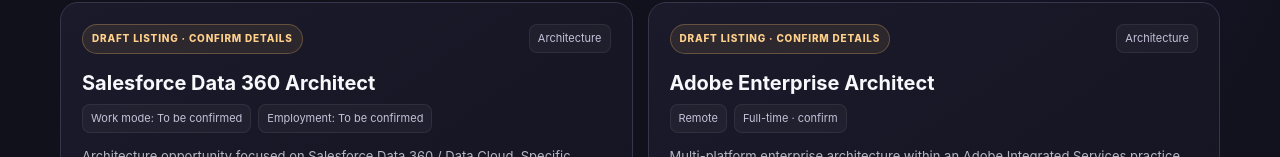
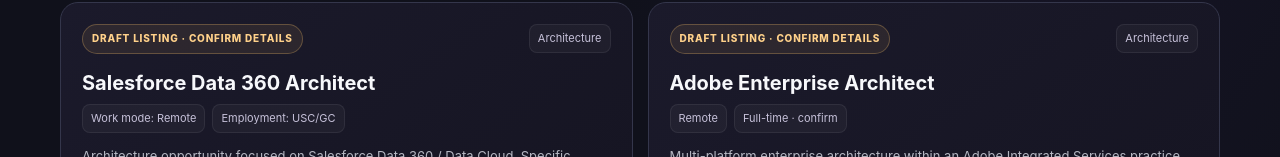
Before and after one commit to ITRecruitersachin/FornaxTech-US-Careers, a plain HTML site: page index.html in a window 1280 px wide. Shown: the part 795-952 px from the top of the page. Drawn offline with Linux system fonts and the light colour scheme.

Commit message:
Update index.html

```diff
--- a/index.html
+++ b/index.html
@@ -49,9 +49,9 @@ footer{border-top:1px solid var(--line);padding:28px 0 36px;margin-top:35px}.foo
     <select id="category" class="field" aria-label="Filter by category"><option value="">All categories</option><option>Architecture</option><option>Enterprise Applications</option><option>AI & Data</option><option>Engineering</option></select>
   </div>
   <div class="jobgrid" id="jobGrid">
-    <article class="job" data-title="Salesforce Data 360 Architect" data-mode="To be confirmed" data-category="Architecture" data-search="salesforce data 360 data cloud architect customer data platform">
+    <article class="job" data-title="Salesforce Data 360 Architect" data-mode="Remote" data-category="Architecture" data-search="salesforce data 360 data cloud architect customer data platform">
       <div class="jobtop"><span class="tag draft">Draft listing · confirm details</span><span class="chip">Architecture</span></div>
-      <h3>Salesforce Data 360 Architect</h3><div class="meta"><span class="chip">Work mode: To be confirmed</span><span class="chip">Employment: To be confirmed</span></div>
+      <h3>Salesforce Data 360 Architect</h3><div class="meta"><span class="chip">Work mode: Remote</span><span class="chip">Employment: USC/GC</span></div>
       <p>Architecture opportunity focused on Salesforce Data 360 / Data Cloud. Specific responsibilities, mandatory skills, location and compensation require confirmation.</p>
       <div class="jobbottom"><small>Job details are being finalized</small><button class="apply" onclick="openApply('Salesforce Data 360 Architect')">Express interest ↗</button></div>
     </article>
@@ -67,13 +67,13 @@ footer{border-top:1px solid var(--line);padding:28px 0 36px;margin-top:35px}.foo
       <p>Opportunity associated with Adobe GenStudio, Firefly and AI model integration. Scope, required platform depth, travel, compensation and employment details require confirmation.</p>
       <div class="jobbottom"><small>Role scope and requirements to be confirmed</small><button class="apply" onclick="openApply('Adobe & AI Architect')">Express interest ↗</button></div>
     </article>
-    <article class="job" data-title="Microsoft Dynamics 365 F&O Manager / Senior Manager" data-mode="To be confirmed" data-category="Enterprise Applications" data-search="microsoft dynamics 365 finance operations d365 f&o manager senior manager finance scm supply chain">
+    <article class="job" data-title="Microsoft Dynamics 365 F&O Manager / Senior Manager" data-mode="Remote but 50% Travel Required" data-category="Enterprise Applications" data-search="microsoft dynamics 365 finance operations d365 f&o manager senior manager finance scm supply chain">
       <div class="jobtop"><span class="tag draft">Draft listing · confirm details</span><span class="chip">Enterprise Applications</span></div>
       <h3>Microsoft Dynamics 365 F&O Manager / Senior Manager</h3><div class="meta"><span class="chip">USA · anywhere (previously shared)</span><span class="chip">Up to 50% travel</span></div>
       <p>Manager and Senior Manager levels. Previously shared base ranges: Manager $160K–$190K; Senior Manager $190K–$240K, plus benefits. Finance or Supply Chain focus; confirm current availability and package.</p>
       <div class="jobbottom"><small>Level, salary and travel to be reconfirmed</small><button class="apply" onclick="openApply('Microsoft Dynamics 365 F&O Manager / Senior Manager')">Express interest ↗</button></div>
     </article>
-    <article class="job" data-title="Forward Deployed Engineer — Palantir Foundry" data-mode="To be confirmed" data-category="Engineering" data-search="forward deployed engineer fde palantir foundry forecasting statistical modeling">
+    <article class="job" data-title="Forward Deployed Engineer — Palantir Foundry" data-mode="Remote" data-category="Engineering" data-search="forward deployed engineer fde palantir foundry forecasting statistical modeling">
       <div class="jobtop"><span class="tag draft">Draft listing · confirm details</span><span class="chip">Engineering</span></div>
       <h3>Forward Deployed Engineer — Palantir Foundry</h3><div class="meta"><span class="chip">Work mode: To be confirmed</span><span class="chip">Employment: To be confirmed</span></div>
       <p>Previously discussed opportunity involving Palantir Foundry, with forecasting and statistical modeling experience identified as important. Location, level, compensation and remaining requirements require confirmation.</p>
```
